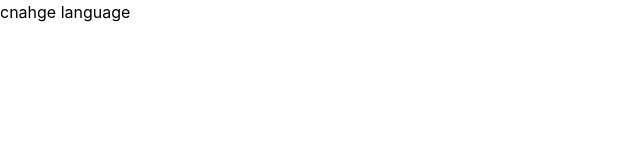
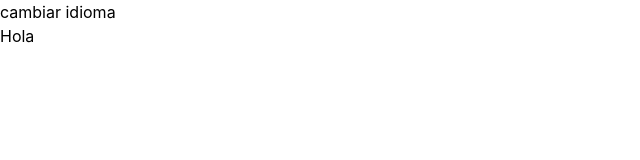
Before and after one commit to AlenaNik/Fictizia, a React (Create React App) app: page / in a window 1280 px wide. Shown: the top 160 px of the page, without its empty margins (0-640 px from the left). Built offline with nearby package versions, Linux system fonts and the light colour scheme.

Commit message:
content comp

```diff
--- a/src/App.js
+++ b/src/App.js
@@ -2,10 +2,11 @@ import React, {useState} from 'react';
 import './App.css';
 import AppContext from './theme-context';
 import Header from './Header'
+import Text from './Text'
 
 function App() {
 
-  const [language, setLanguage] = useState('ru')
+  const [language, setLanguage] = useState('es')
 
 
   return (
@@ -15,7 +16,7 @@ function App() {
             changeLanguage: (language) => setLanguage(language)
           }}>
             <Header/>
-
+            <Text/>
           </AppContext.Provider>
 
       </>
--- /dev/null
+++ b/src/Text.js
@@ -0,0 +1,13 @@
+import React, { Component } from 'react'
+import AppContext from './theme-context';
+
+export default class Text extends Component {
+    static contextType = AppContext;
+    render() {
+        return (
+            <p>
+            {this.context.language === 'es' ? 'Hola' : 'Hello'}
+            </p>
+        )
+    }
+}
--- a/src/theme-context.js
+++ b/src/theme-context.js
@@ -1,7 +1,7 @@
 import React from 'react'
 
 export default React.createContext({
-    language: 'ru',
+    language: 'es',
     changeLanguage: () => {
 
     }
```
Also changed, not shown: src/Content.js (added, +10 -0 lines), src/Button.js (added).
